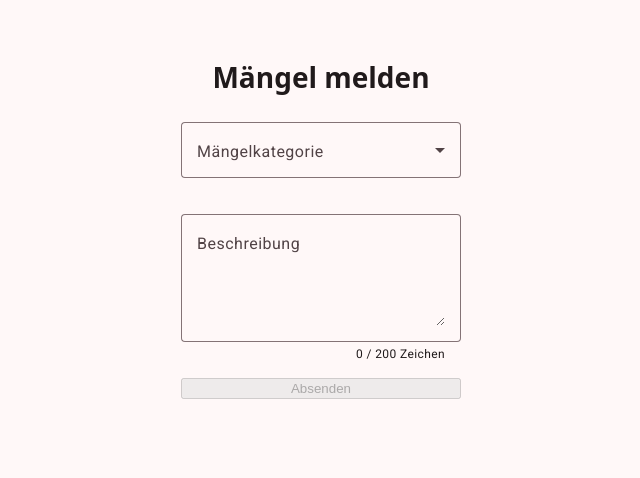
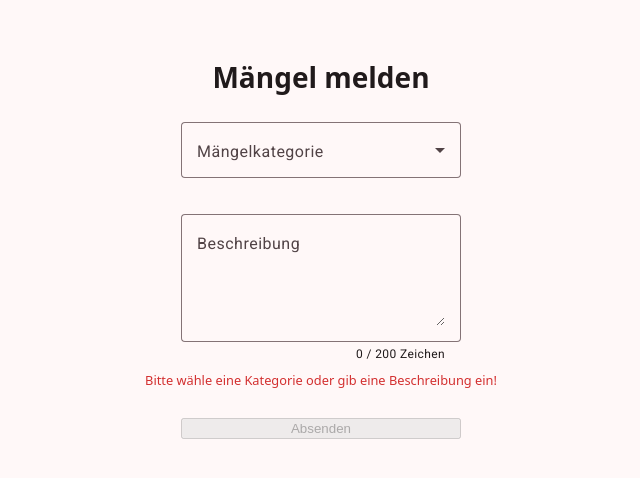
Before and after one commit to AlexandraIllner/wps_radvis, an Angular app in the folder frontend/: page / in a window 1280 px wide. Shown: the top 478 px of the page, without its empty margins (319-959 px from the left). Built offline with nearby package versions, Linux system fonts and the light colour scheme.

Commit message:
add error message when category and description are both empty

```diff
--- a/frontend/src/app/app.html
+++ b/frontend/src/app/app.html
@@ -35,6 +35,13 @@
     <mat-hint align="end">{{ description?.length || 0 }} / 200 Zeichen</mat-hint>
   </mat-form-field>
 
+  <p
+    *ngIf="!selectedCategory && description.trim() === ''"
+    style="color: #d32f2f; margin-top: 0.5rem; font-size: 0.8rem;"
+  >
+    Bitte wähle eine Kategorie oder gib eine Beschreibung ein!
+  </p>
+
   <button
     mat-raised-button
     color="primary"
```
